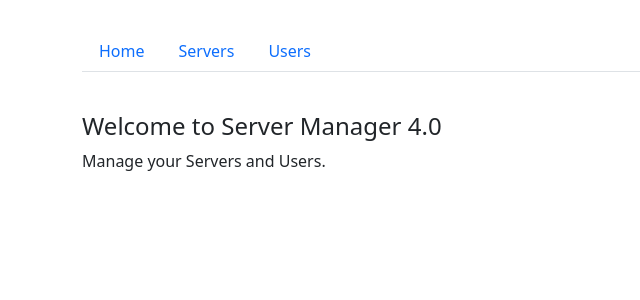
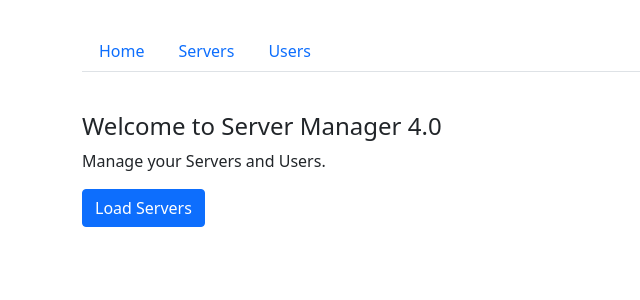
Before and after one commit to kamil-nawrot/recipe-book, an Angular app: page / in a window 1280 px wide. Shown: the top 300 px of the page, without its empty margins (0-640 px from the left). Built offline with nearby package versions, Linux system fonts and the light colour scheme.

Commit message:
implemented routes executed from the code

```diff
--- a/src/app/app.module.ts
+++ b/src/app/app.module.ts
@@ -48,6 +48,7 @@ import {RouterModule, Routes} from "@angular/router";
 const appRoutes: Routes = [
   { path: "", component: HomeComponent },
   { path: "users", component: UsersComponent },
+  { path: "users/:id", component: UserComponent },
   { path: "servers", component: ServersComponent },
 ]
 
--- a/src/app/playground/server-management/home/home.component.html
+++ b/src/app/playground/server-management/home/home.component.html
@@ -1,2 +1,3 @@
 <h4>Welcome to Server Manager 4.0</h4>
 <p>Manage your Servers and Users.</p>
+<button class="btn btn-primary" (click)="onLoadServers()">Load Servers</button>
--- a/src/app/playground/server-management/home/home.component.ts
+++ b/src/app/playground/server-management/home/home.component.ts
@@ -1,4 +1,5 @@
 import { Component, OnInit } from '@angular/core';
+import {Router} from "@angular/router";
 
 @Component({
   selector: 'app-home',
@@ -7,9 +8,13 @@ import { Component, OnInit } from '@angular/core';
 })
 export class HomeComponent implements OnInit {
 
-  constructor() { }
+  constructor(private router: Router) { }
 
   ngOnInit() {
   }
 
+  onLoadServers() {
+    this.router.navigate(["/servers"])
+  }
+
 }
--- a/src/app/playground/server-management/server-management.component.html
+++ b/src/app/playground/server-management/server-management.component.html
@@ -2,7 +2,7 @@
   <div class="row navigation">
     <div class="col-xs-12">
       <ul class="nav nav-tabs">
-        <li class="nav-item" role="presentation" routerLinkActive="active"><a class="nav-link" routerLink="/">Home</a></li>
+        <li class="nav-item" role="presentation" routerLinkActive="active" [routerLinkActiveOptions]="{ exact: true }"><a class="nav-link" routerLink="/">Home</a></li>
         <li class="nav-item" role="presentation" routerLinkActive="active"><a class="nav-link" routerLink="/servers">Servers</a></li>
         <li class="nav-item" role="presentation" routerLinkActive="active"><a class="nav-link" routerLink="/users">Users</a></li>
       </ul>
```
